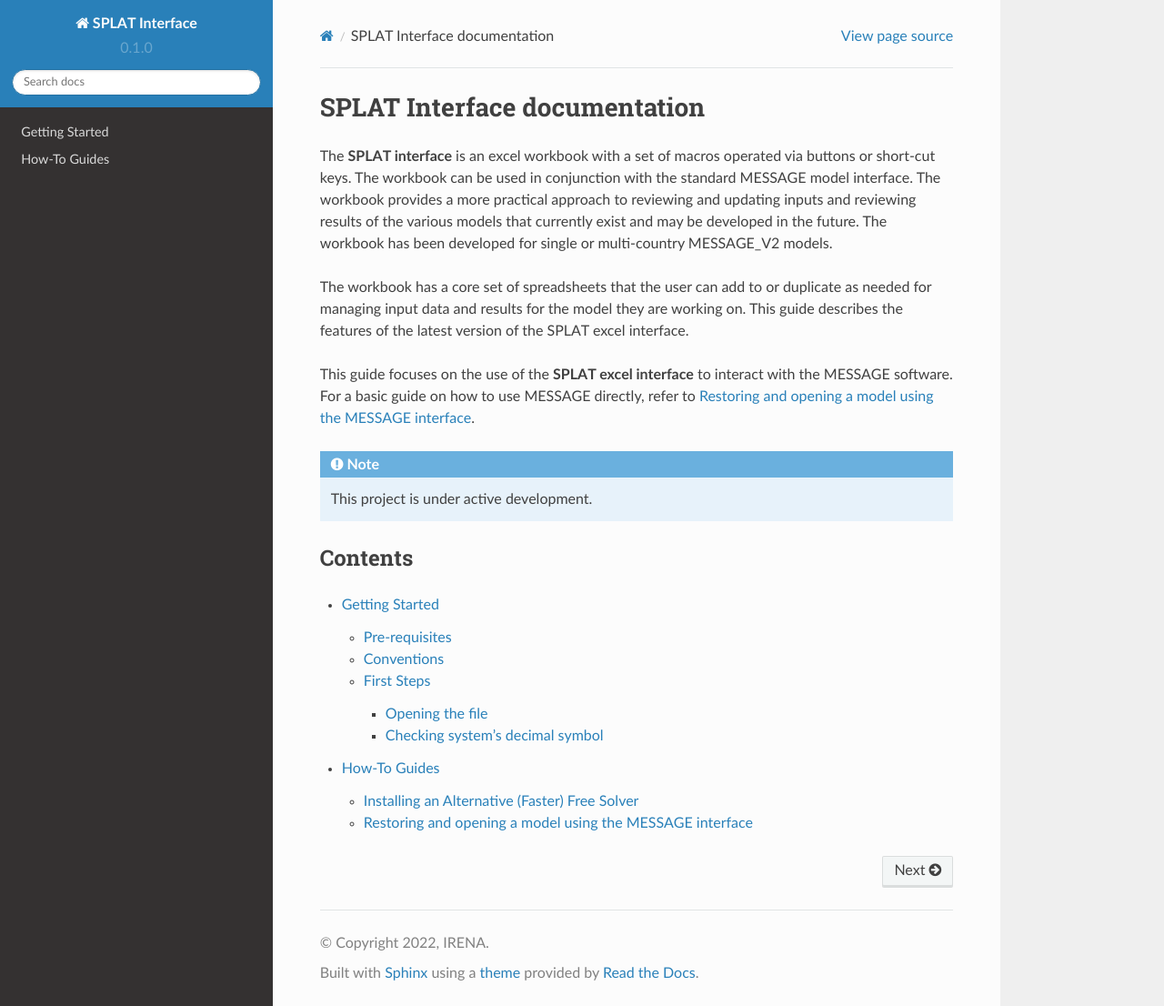
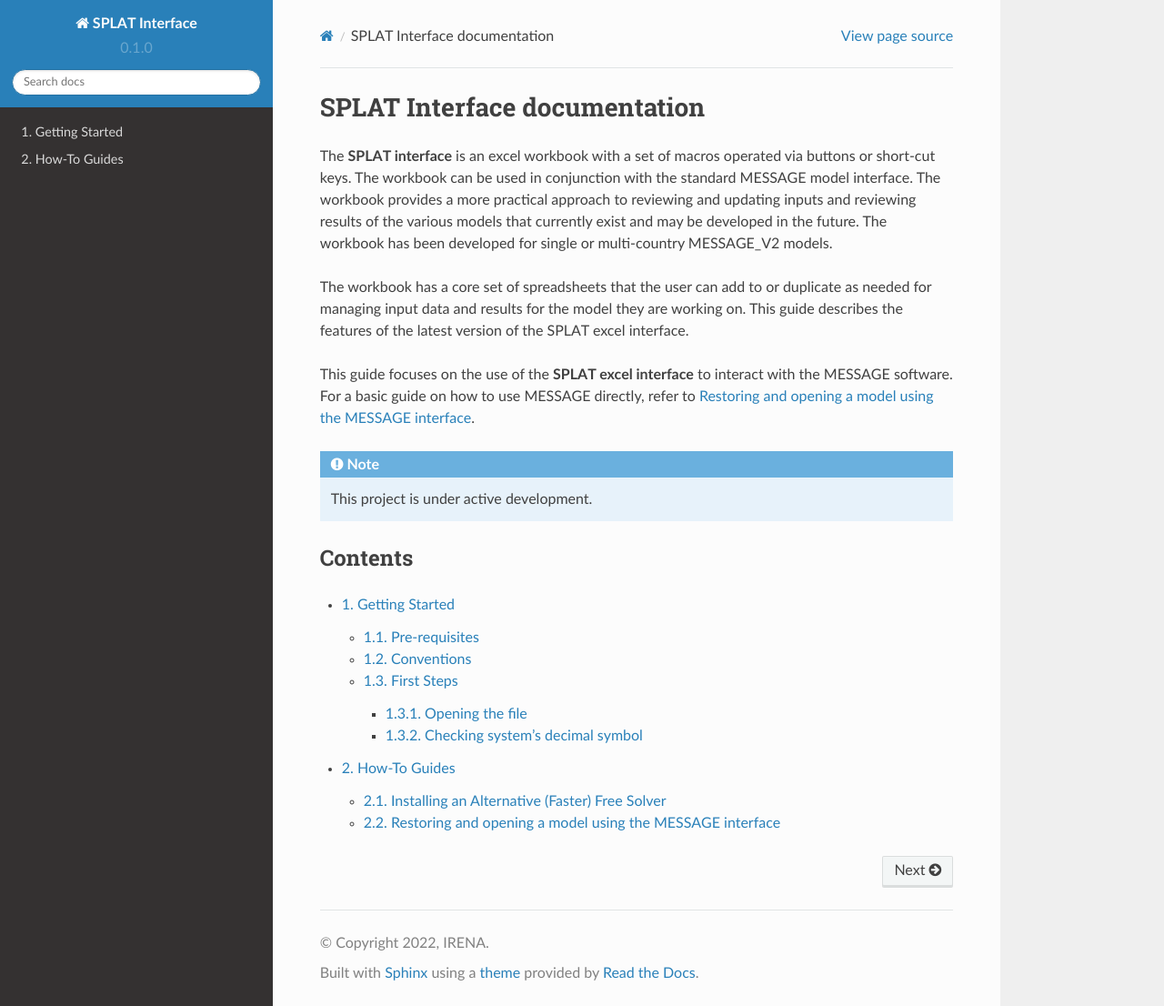
Before and after one commit to SPLATteam/SPLAT-WebGuide, a Sphinx documentation site: the page built from docs/index.rst, in a window 1280 px wide and 1106 px high. Shown: the whole window at 91% size. Built offline with Sphinx 7.4.7 and the Read the Docs theme 2.0.0, drawn with Linux system fonts in a browser that asks for light colours.

Commit message:
test format

```diff
--- a/docs/_static/css/splat_interface.css
+++ b/docs/_static/css/splat_interface.css
@@ -1,5 +1,5 @@
 
-@import 'theme.css';
+@import url('theme.css');
 
 /* Customize for SPLAT Interface Documentation*/
 .rst-content .guilabel {
--- a/docs/index.rst
+++ b/docs/index.rst
@@ -16,5 +16,8 @@
 --------
 
 .. toctree::
+    :maxdepth: 3
+    :numbered:
+
     getting_started
     how_to
```
